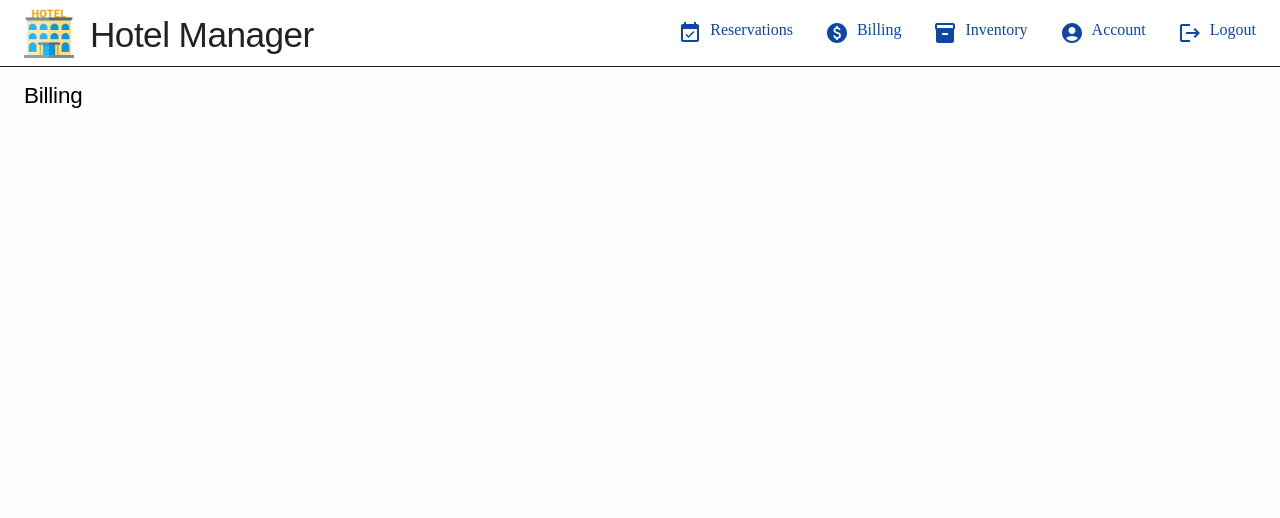
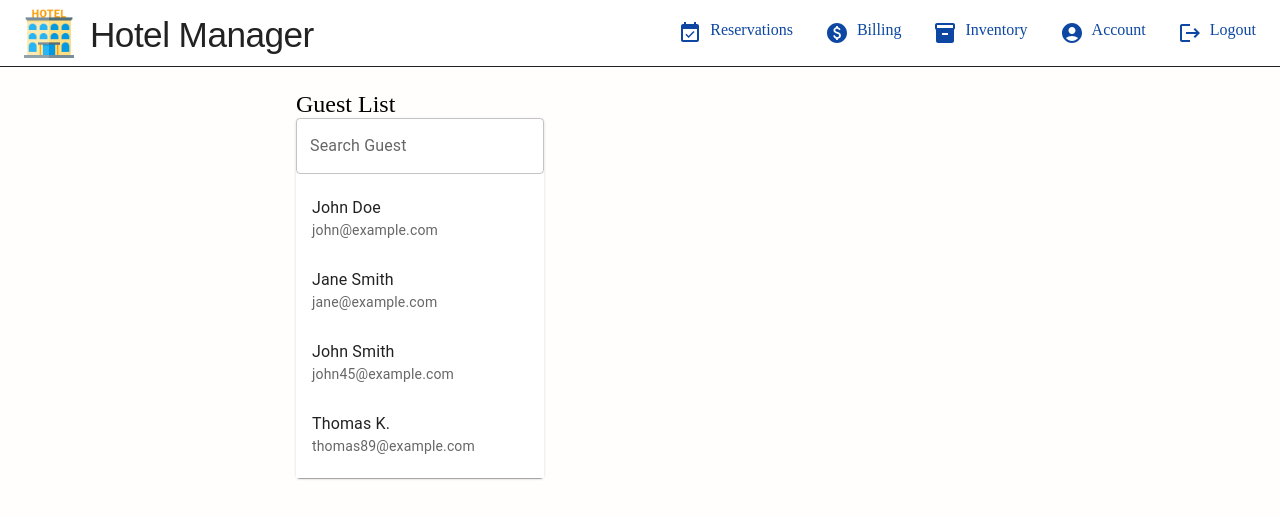
Before and after one commit to nayefab2002/cis-375-proj-2024-03-ui, a Next.js app: page /billing in a window 1280 px wide. Shown: the top 518 px of the page. Built offline with nearby package versions, Linux system fonts and the light colour scheme; a web font is replaced by a local one.

Commit message:
billing Page UI added

```diff
--- a/app/billing/page.tsx
+++ b/app/billing/page.tsx
@@ -1,5 +1,219 @@
+'use client';
 import Typography from '@mui/material/Typography';
+//export default function BillingPage() {
+// return <Typography variant='h2'>Billing</Typography>;
+//}
+import React, { useState } from 'react';
+import {
+  Paper,
+  ListItem,
+  Grid,
+  List,
+  ListItemText,
+  IconButton,
+  ListItemAvatar,
+  Avatar,
+  Dialog,
+  DialogTitle,
+  DialogContent,
+  DialogActions,
+  Button,
+  Slide,
+  DialogContentText,
+  TextField,
+  Box,
+} from '@mui/material';
+import CheckIcon from '@mui/icons-material/Check';
+import { amber, blue, blueGrey, green } from '@mui/material/colors';
+import Checkbox from '@mui/material/Checkbox';
+interface Room {
+  id: number;
+  name: string;
+  price: number;
+}
 
-export default function BillingPage() {
-  return <Typography variant='h2'>Billing</Typography>;
+interface Guest {
+  id: number;
+  name: string;
+  email: string;
 }
+
+interface Bill {
+  id: number;
+  guestId: number;
+  roomId: number;
+  amount: number;
+  billingPeriod: string;
+}
+
+const BillingPage: React.FC = () => {
+  const [selectedRooms, setSelectedRooms] = useState<Room[]>([]);
+  const [selectedGuest, setSelectedGuest] = useState<Guest | null>(null);
+  const [billingPeriod, setBillingPeriod] = useState<string>('January 2024'); // Example starting period
+  const [bills, setBills] = useState<Bill[]>([]);
+
+  // Dummy data for rooms and guests
+  const rooms: Room[] = [
+    { id: 1, name: 'Standard', price: 100 },
+    { id: 2, name: 'Deluxe', price: 150 },
+    { id: 3, name: 'Suite', price: 250 },
+  ];
+
+  const guests: Guest[] = [
+    { id: 1, name: 'John Doe', email: 'john@example.com' },
+    { id: 2, name: 'Jane Smith', email: 'jane@example.com' },
+    { id: 3, name: 'John Smith', email: 'john45@example.com' },
+    { id: 4, name: 'Thomas K.', email: 'thomas89@example.com' },
+  ];
+
+  const handleRoomSelect = (room: Room) => {
+    const isSelected = selectedRooms.some(
+      (selectedRoom) => selectedRoom.id === room.id,
+    );
+    if (!isSelected) {
+      setSelectedRooms([...selectedRooms, room]);
+    } else {
+      setSelectedRooms(
+        selectedRooms.filter((selectedRoom) => selectedRoom.id !== room.id),
+      );
+    }
+  };
+
+  const handleGuestSelect = (guest: Guest) => {
+    setSelectedGuest(guest);
+  };
+
+  const handleSendBill = () => {
+    if (selectedGuest) {
+      selectedRooms.forEach((room) => {
+        const bill: Bill = {
+          id: Math.floor(Math.random() * 1000), // Example random id generation
+          guestId: selectedGuest.id,
+          roomId: room.id,
+          amount: room.price,
+          billingPeriod: billingPeriod,
+        };
+        setBills([...bills, bill]);
+      });
+      setSelectedRooms([]);
+    }
+  };
+
+  const handleGenerateReport = () => {
+    if (selectedGuest) {
+      const guestBills = bills.filter(
+        (bill) => bill.guestId === selectedGuest.id,
+      );
+      // Generate report using guestBills for the specified period
+
+      // Create a dialog to show user
+      console.log(
+        `Generating report for ${selectedGuest.name} for the period ${billingPeriod}`,
+      );
+      console.log(guestBills);
+    }
+  };
+
+  return (
+    <div>
+      <Box
+        sx={{
+          display: 'flex',
+          flexWrap: 'wrap',
+          '& > :not(style)': {
+            m: 1,
+          },
+          marginLeft: 30,
+        }}
+      >
+        <Grid sx={{ px: 3 }}>
+          <h2>Guest List</h2>
+          <Paper>
+            <TextField
+              id='outlined-basic'
+              label='Search Guest'
+              variant='outlined'
+            />
+            <List
+              sx={{ width: '100%', maxWidth: 380, bgcolor: 'background.paper' }}
+            >
+              {guests.map((guest) => (
+                <ListItem
+                  onClick={() => {
+                    handleGuestSelect(guest);
+                  }}
+                  secondaryAction={
+                    selectedGuest?.id === guest.id ? (
+                      <CheckIcon sx={{ color: green[500] }} />
+                    ) : null
+                  }
+                >
+                  <ListItemText primary={guest.name} secondary={guest.email} />
+                </ListItem>
+              ))}
+            </List>
+          </Paper>
+        </Grid>
+        {selectedGuest && (
+          <>
+            <Paper sx={{ px: 2 }}>
+              <h2>Select Rooms</h2>
+              <List>
+                {rooms.map((room) => (
+                  <ListItem>
+                    <Checkbox
+                      checked={selectedRooms.some(
+                        (selectedRoom) => selectedRoom.id === room.id,
+                      )}
+                      onChange={() => handleRoomSelect(room)}
+                      inputProps={{ 'aria-label': 'controlled' }}
+                    />
+                    <ListItemText>
+                      {room.name} - ${room.price}
+                    </ListItemText>
+                  </ListItem>
+                ))}
+              </List>
+              <Button
+                sx={{
+                  background: blue[200],
+                  color: blueGrey,
+                  marginLeft: 15,
+                }}
+              >
+                Send Bill
+              </Button>
+            </Paper>
+          </>
+        )}
+        {selectedGuest && (
+          <>
+            <Paper sx={{ px: 2 }}>
+              <h2>Generate Report</h2>
+              <TextField
+                sx={{ marginTop: 3 }}
+                id='outlined-basic'
+                variant='outlined'
+                value={billingPeriod}
+                onChange={(value) => setBillingPeriod(value.target.value)}
+              />
+              <Button
+                sx={{
+                  marginTop: 3,
+                  background: blue[200],
+                  color: blueGrey,
+                  marginLeft: 2,
+                }}
+                onClick={handleGenerateReport}
+              >
+                Generate Report
+              </Button>
+            </Paper>
+          </>
+        )}
+      </Box>
+    </div>
+  );
+};
+
+export default BillingPage;
```
